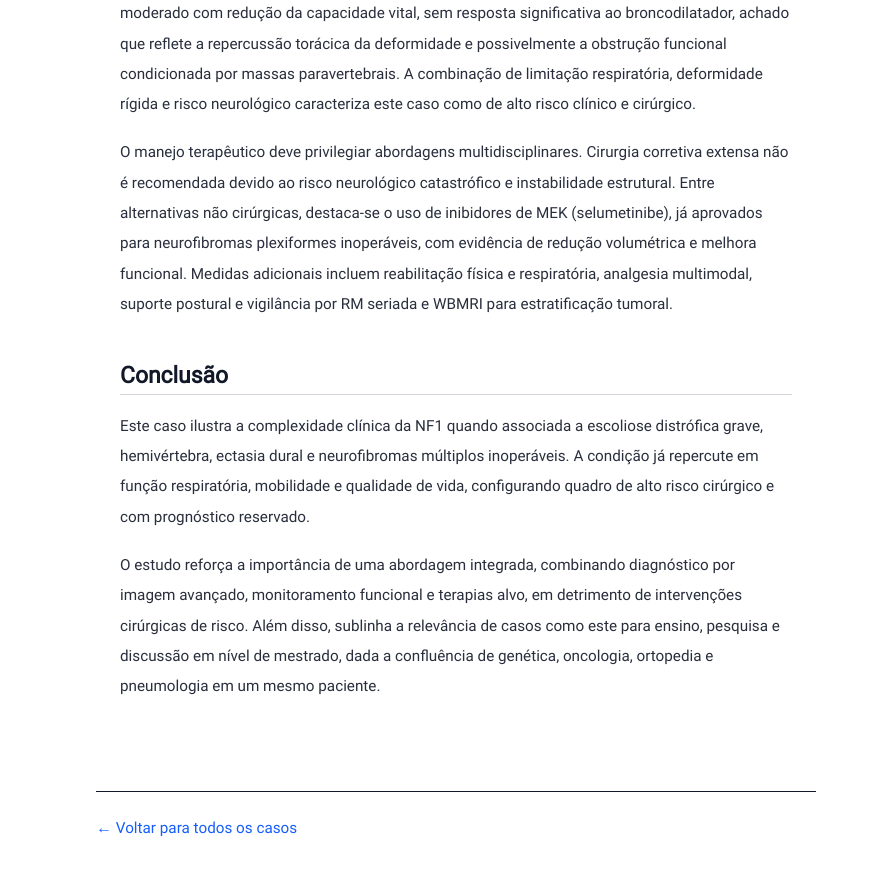
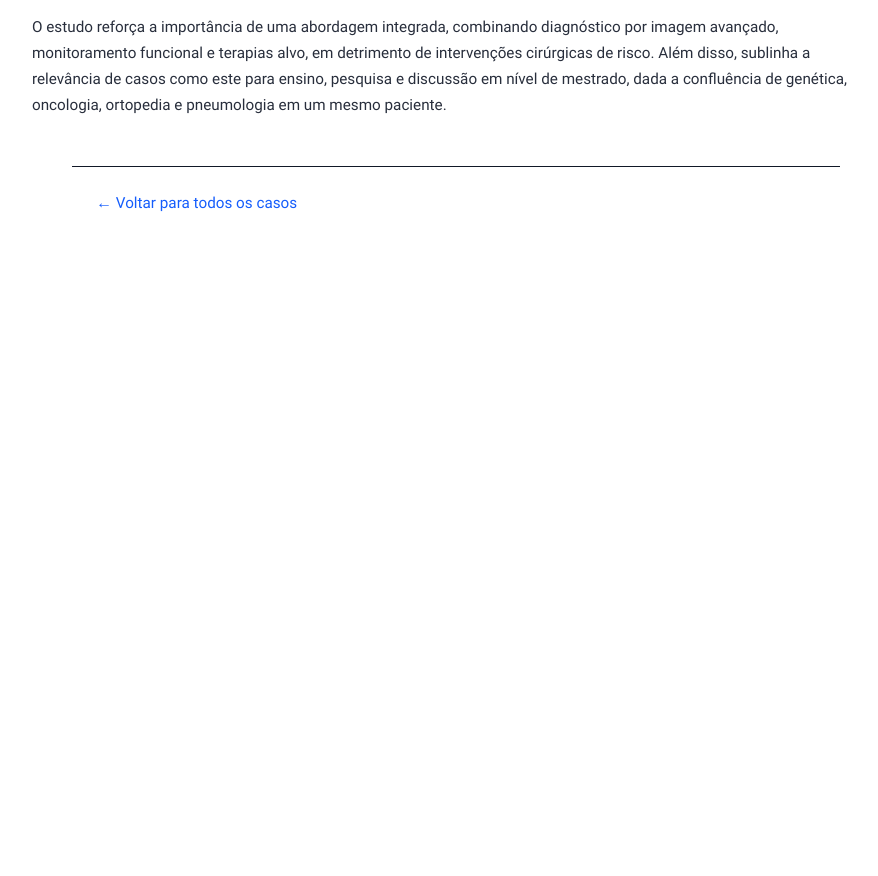
Before and after one commit to GuilhermePortella/Scoliosis-OrthoGrid_Nexus, a Next.js app: page /estudos_Caso/escoliose-distrofica-grave in a window 1280 px wide. Shown: the part 1620-2496 px from the top of the page, without its empty margins (184-1062 px from the left). After the commit the page ends 1923 px from the top, so only its background shows below. Built offline with nearby package versions, Linux system fonts and the light colour scheme.

Commit message:
update: pequeno ajuste de bugs e outros problemas de paginacao

```diff
--- a/src/app/artigos/[id]/page.tsx
+++ b/src/app/artigos/[id]/page.tsx
@@ -9,9 +9,12 @@ interface ArticlePageProps {
 }
 
 export default async function ArticlePage({ params }: ArticlePageProps) {
+  // Await params because in the Next.js App Router `params` can be a promise.
+  const { id } = await params;
+
   let article;
   try {
-    article = await getArticleData(params.id);
+    article = await getArticleData(id);
   } catch (_error) {
     notFound();
   }
--- a/src/app/estudos_Caso/[id]/page.tsx
+++ b/src/app/estudos_Caso/[id]/page.tsx
@@ -9,8 +9,12 @@ export async function generateStaticParams() {
   }));
 }
 
-export default function CaseStudyPage({ params }: { params: { id: string } }) {
-  const study = getCaseStudyById(params.id);
+export default async function CaseStudyPage({ params }: { params: { id: string } }) {
+  // `params` may be a promise in the Next.js app router environment.
+  // Await it before accessing properties to avoid the runtime error:
+  // "params should be awaited before using its properties"
+  const { id } = await params;
+  const study = await getCaseStudyById(id);
 
   if (!study) {
     notFound();
@@ -19,20 +23,18 @@ export default function CaseStudyPage({ params }: { params: { id: string } }) {
   const StudyComponent = study.component;
 
   return (
-    <main className="mx-auto max-w-3xl p-6">
-      <article>
-        <div
-          className="prose prose-neutral lg:prose-xl max-w-none"
-        >
-           <StudyComponent />
-        </div>
+    <>
+      {/* Render the case-study component directly so it controls its own layout
+          (it already uses mx-auto max-w-4xl p-6). Avoid wrapping it with a
+          constrained container that would override its styles. */}
+      <StudyComponent />
 
-        <div className="mt-12 border-t pt-6">
-          <Link href="/estudos_Caso" className="text-blue-600 hover:underline">
-            &larr; Voltar para todos os casos
-          </Link>
-        </div>
-      </article>
-    </main>
+      {/* Navigation block kept separate and constrained to site width. */}
+      <div className="mx-auto max-w-3xl p-6 mt-6 border-t pt-6">
+        <Link href="/estudos_Caso" className="text-blue-600 hover:underline">
+          &larr; Voltar para todos os casos
+        </Link>
+      </div>
+    </>
   );
 }
--- a/src/lib/case-studies.ts
+++ b/src/lib/case-studies.ts
@@ -25,6 +25,6 @@ export const caseStudies: CaseStudy[] = [
   // Novos casos serão adicionados aqui
 ];
 
-export const getCaseStudyById = (id: string): CaseStudy | undefined => {
+export const getCaseStudyById = async (id: string): Promise<CaseStudy | undefined> => {
   return caseStudies.find((study) => study.id === id);
 };
```
Also changed, not shown: src/components/case-studies/content/caso-escoliose-distrofica.tsx (line endings or trailing spaces).
